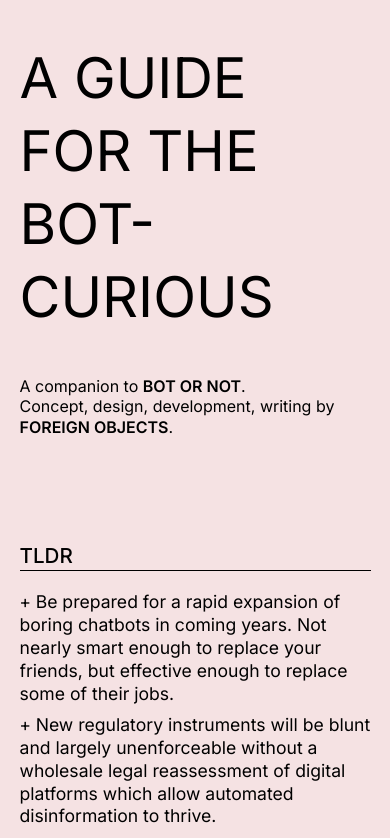
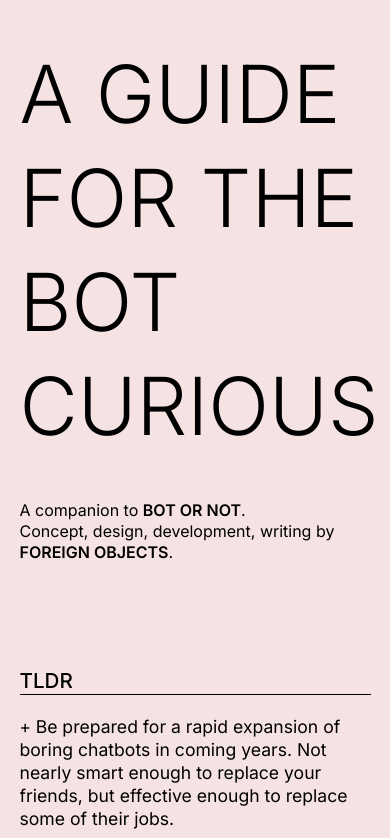
Before and after one commit to Kallirroi/aboutbotornot, a React (Create React App) app: page / in a window 390 px wide. Shown: the top 838 px of the page. Built offline with nearby package versions, Linux system fonts and the light colour scheme.

Commit message:
minor fixes

```diff
--- a/src/App.css
+++ b/src/App.css
@@ -1,4 +1,4 @@
-@import url('https://fonts.googleapis.com/css2?family=Inter:wght@300;400;500;600;700&display=swap');
+@import url('https://fonts.googleapis.com/css2?family=Inter:wght@300;400;500;600&display=swap');
 
 .App {
   font-family:'Inter', sans-serif;
@@ -30,6 +30,7 @@
   font-size: 5vw;
   text-transform: uppercase;
   line-height: 1.3;
+  font-weight: 300;
 }
 
 .credits {
@@ -98,7 +99,7 @@
   }
 
   aside > .title {
-    font-size: 3.5rem;
+    font-size: 5rem;
   }
   aside > .credits {
     font-size: 1rem;
--- a/src/App.js
+++ b/src/App.js
@@ -5,7 +5,7 @@
   return (
     <div className="App">
       <aside>
-        <div className="title">A guide for the bot-curious</div>
+        <div className="title">A guide for the bot curious</div>
         <div className="credits"> A companion to <a href="https://botor.no/">BOT OR NOT</a>. <br/> Concept, design, development, writing by <a href="https://www.foreignobjects.net/" rel="noopener noreferrer" target="_blank" >FOREIGN OBJECTS</a>.</div>
       </aside>
       <main>
```
